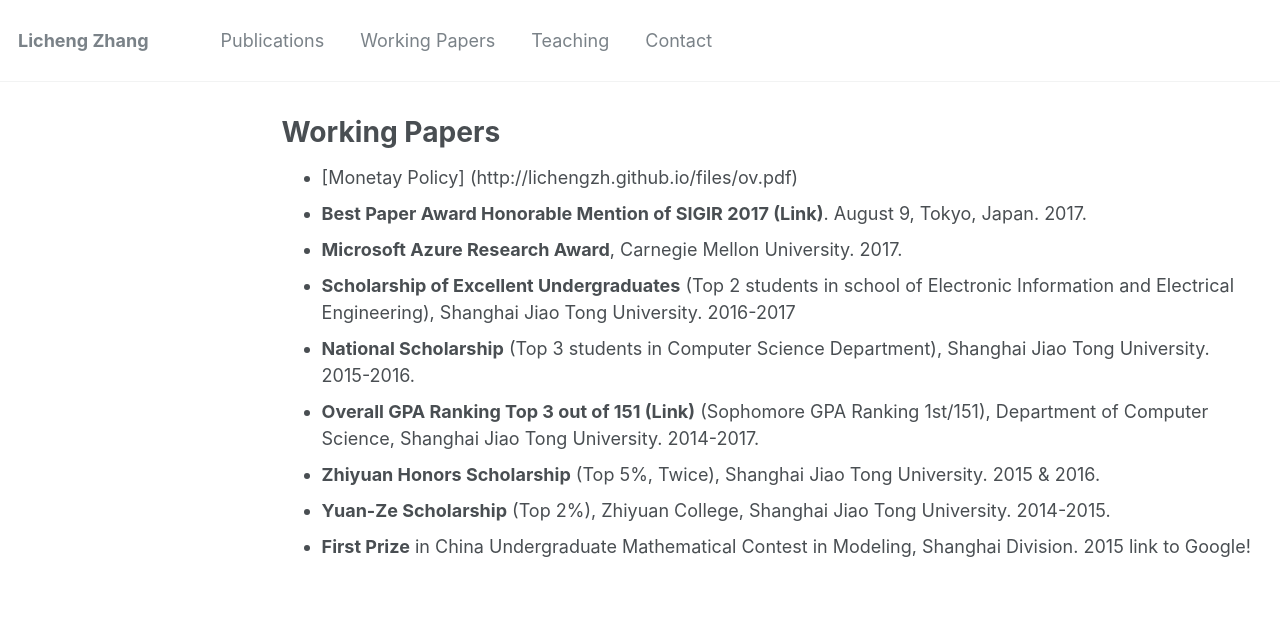
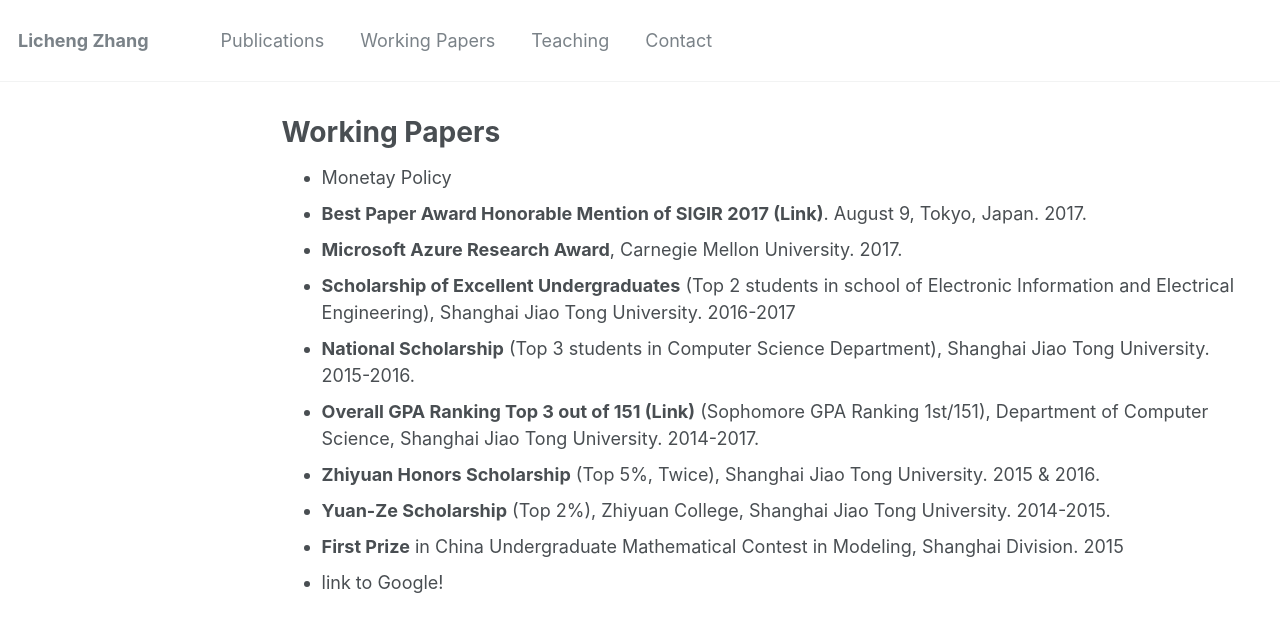
Before and after one commit to lichengzh/lichengzh.github.io, a Jekyll site: the page built from _pages/paper.md, in a window 1280 px wide. Shown: the top 632 px of the page. Built offline with Jekyll 4.4.1, drawn with Linux system fonts in a browser that asks for light colours.

Commit message:
Update paper.md

```diff
--- a/_pages/paper.md
+++ b/_pages/paper.md
@@ -3,7 +3,7 @@ layout: archive
 title: "Working Papers"
 permalink: /paper/
 ---
-* [Monetay Policy] (http://lichengzh.github.io/files/ov.pdf)
+* [Monetay Policy](http://lichengzh.github.io/files/ov.pdf)
 * **Best Paper Award Honorable Mention of SIGIR 2017 ([Link](http://sigir.org/sigir2017/program/awards/))**. August 9, Tokyo, Japan. 2017.
 * **Microsoft Azure Research Award**, Carnegie Mellon University. 2017.
 * **Scholarship of Excellent Undergraduates** (Top 2 students in school of Electronic Information and Electrical Engineering), Shanghai Jiao Tong University. 2016-2017
@@ -12,4 +12,4 @@ permalink: /paper/
 * **Zhiyuan Honors Scholarship** (Top 5%, Twice), Shanghai Jiao Tong University. 2015 & 2016.
 * **Yuan-Ze Scholarship** (Top 2%), Zhiyuan College, Shanghai Jiao Tong University. 2014-2015.
 * **First Prize** in China Undergraduate Mathematical Contest in Modeling, Shanghai Division. 2015
-[link to Google!](http://google.com)
+* [link to Google!](http://google.com)
```
